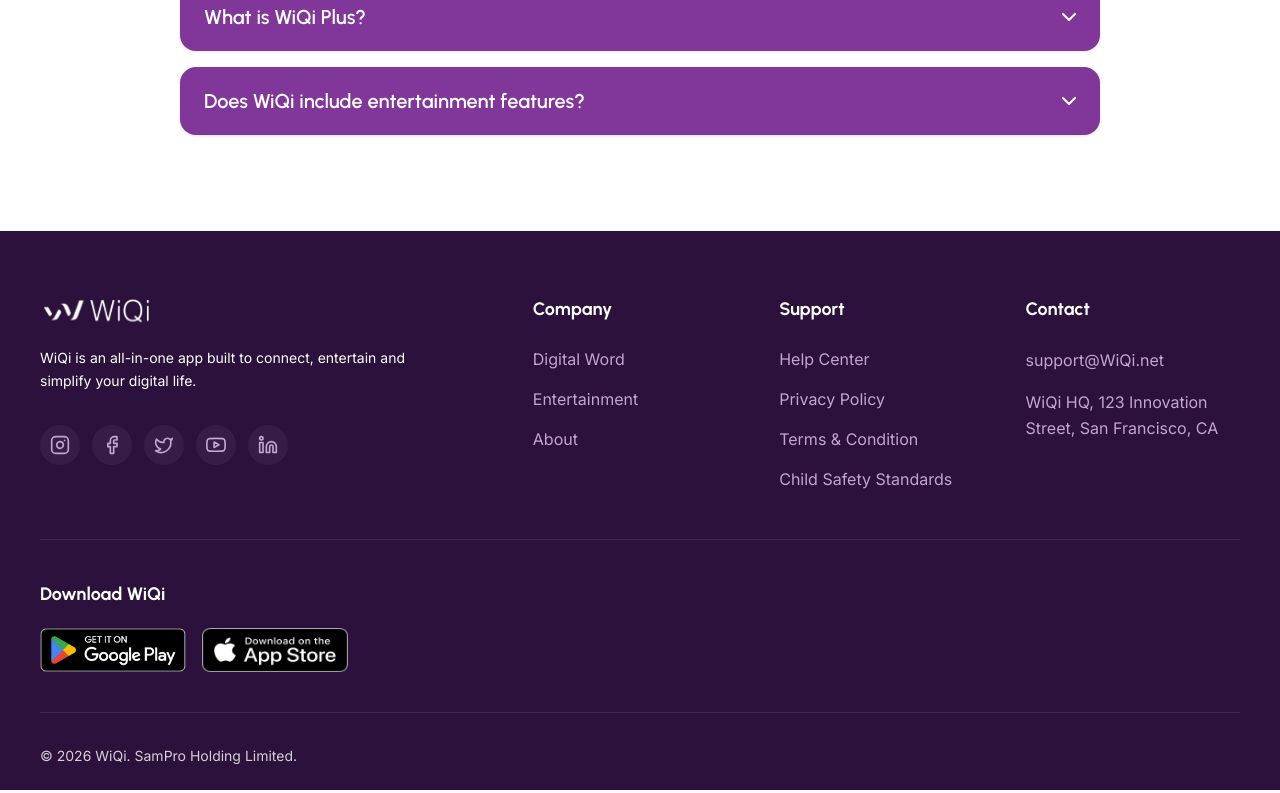
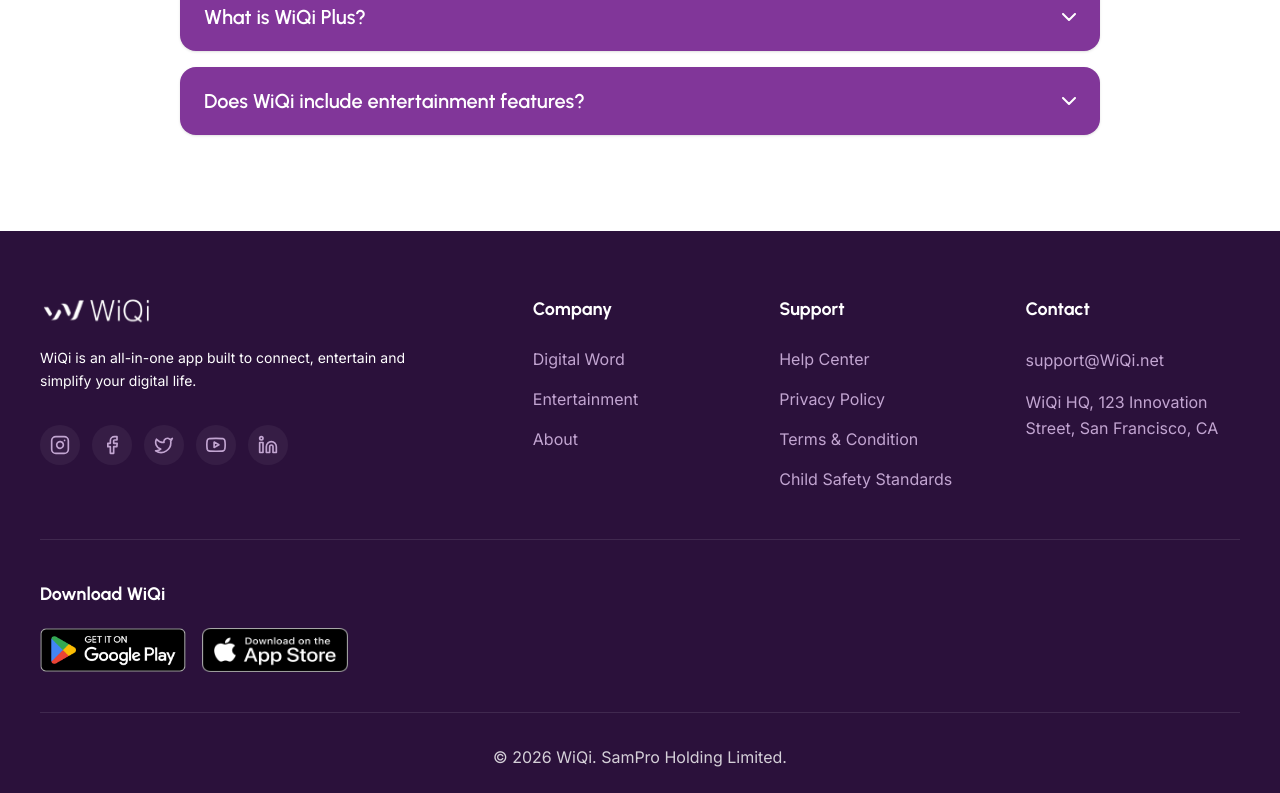
Before and after one commit to sandeep-luhaniwal/wiqi-landing-page, a Next.js app: page / in a window 1280 px wide. Shown: the part 4880-5673 px from the top of the page. Built offline with nearby package versions, Linux system fonts and the light colour scheme.

Commit message:
Update Footer.tsx
test change

```diff
--- a/src/components/Footer.tsx
+++ b/src/components/Footer.tsx
@@ -206,9 +206,9 @@
 
         {/* Copyright */}
         <div className="pt-8 text-center">
-          <Paragraph sm white className="opacity-80 text-center">
+          <p sm white className="opacity-80 center">
             © {year} WiQi. SamPro Holding Limited.
-          </Paragraph>
+          </p>
           {/* <Paragraph sm white className="opacity-80">Developed by  <Link href={"https://delaine.tech/"} target='_blank' className='hover:text-pink! hover:opacity-100'>Delaine</Link></Paragraph> */}
 
         </div>
```
